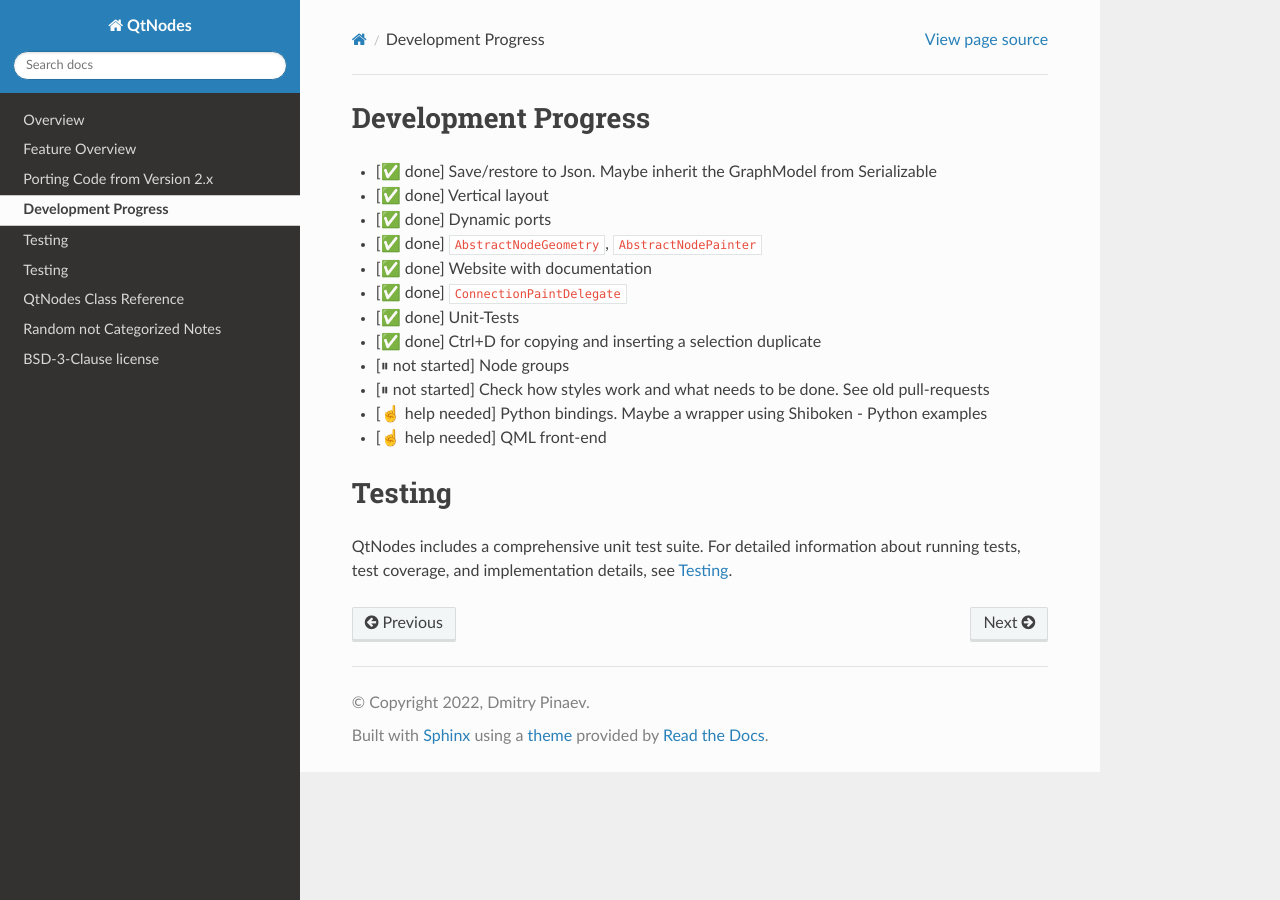
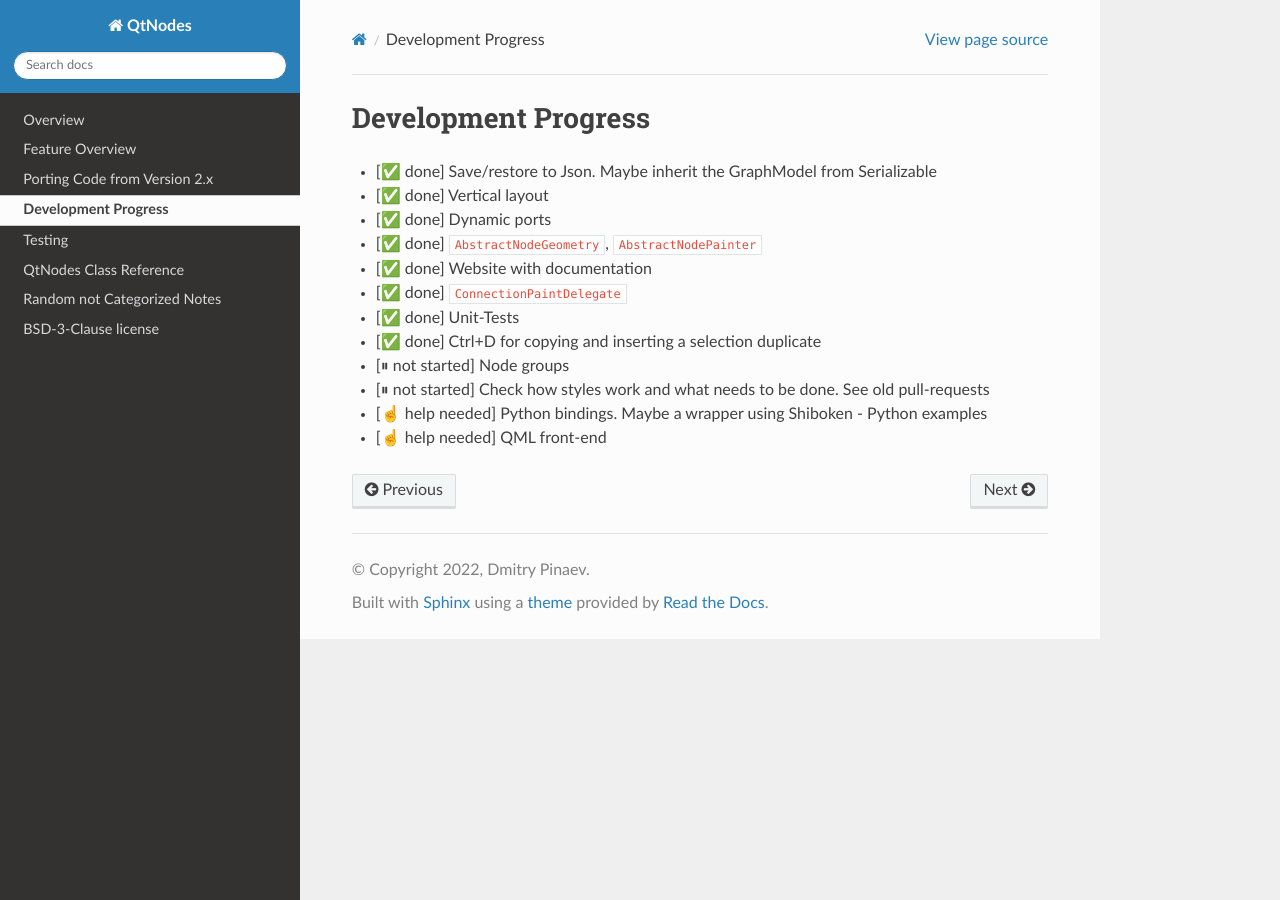
Before and after one commit to paceholder/nodeeditor, a Sphinx documentation site: the page built from docs/development.rst, in a window 1280 px wide. Built offline with Sphinx 7.4.7 and the Read the Docs theme 3.1.0, drawn with Linux system fonts in a browser that asks for light colours.

Commit message:
Fix readthedocs

```diff
--- a/docs/development.rst
+++ b/docs/development.rst
@@ -15,10 +15,3 @@
 - [☝ help needed] Python bindings. Maybe a wrapper using Shiboken
   - Python examples
 - [☝ help needed] QML front-end
-
-
-Testing
-=======
-
-QtNodes includes a comprehensive unit test suite. For detailed information about
-running tests, test coverage, and implementation details, see :doc:`testing`.
```
Also changed, not shown: .readthedocs.yml.
